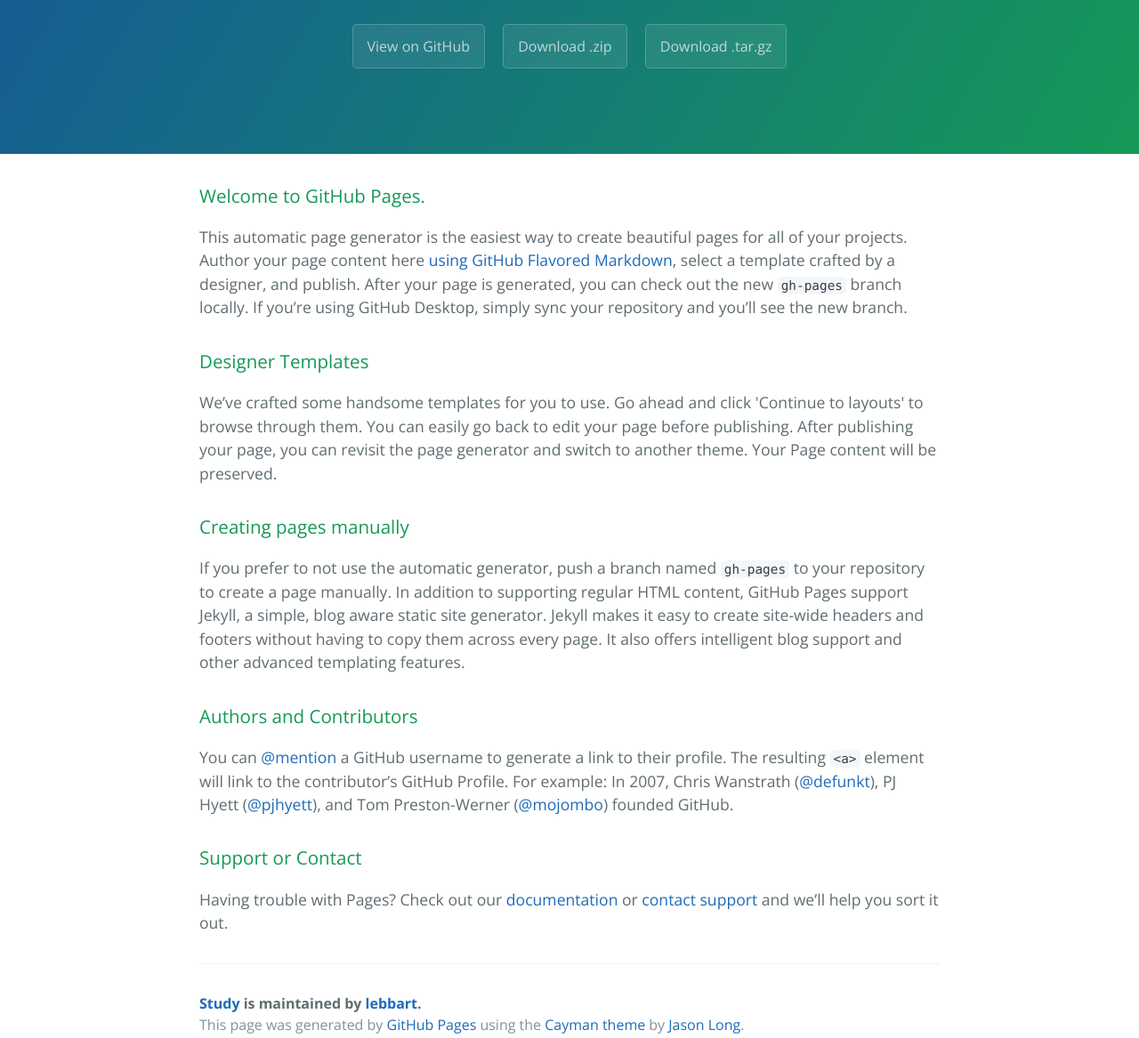
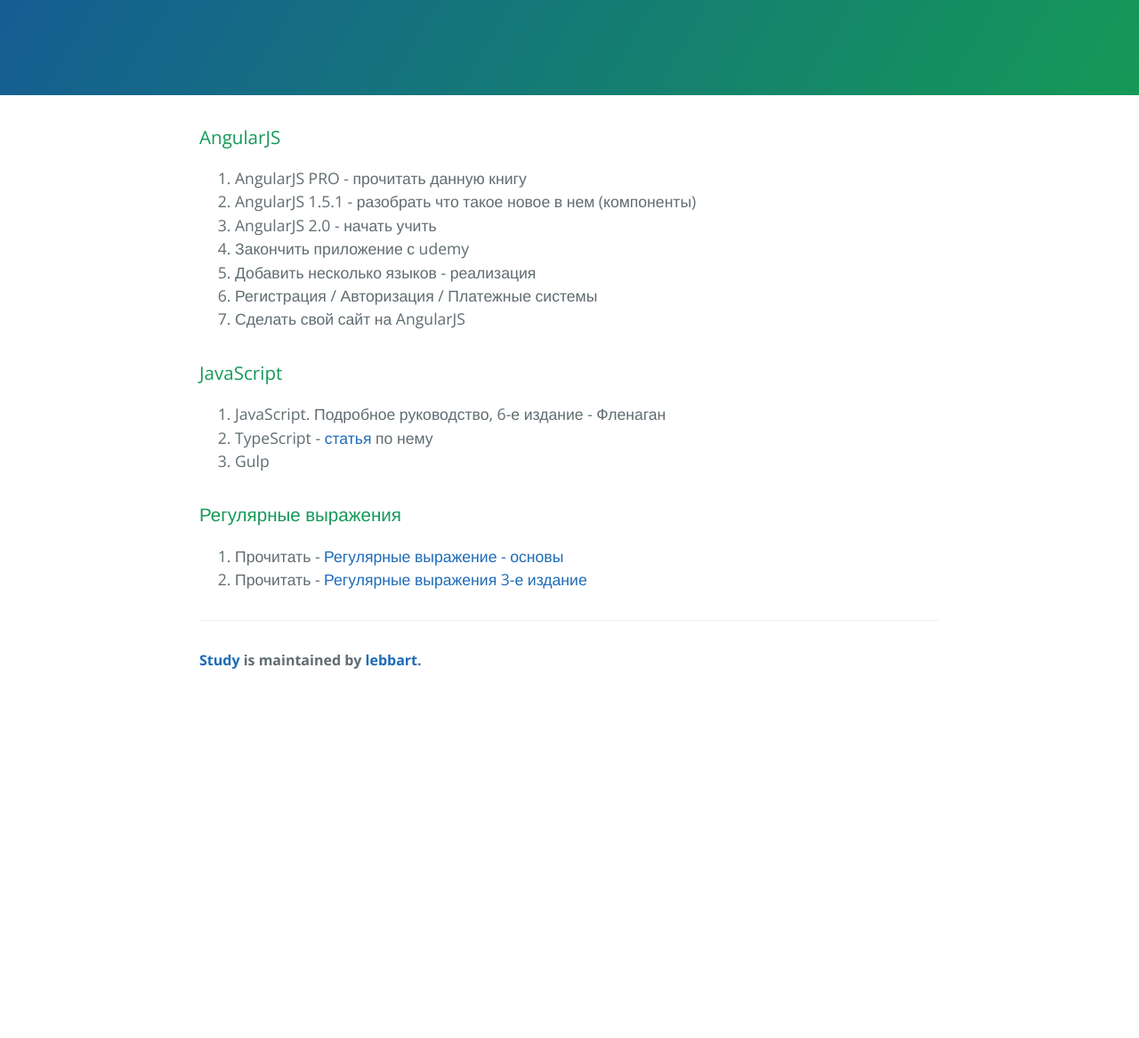
Before and after one commit to lebbart/study, a plain HTML site: page index.html in a window 1280 px wide. Shown: the part 240-1407 px from the top of the page at 89% size. After the commit the page ends 1026 px from the top, so only its background shows below. Drawn offline with nearby package versions, Linux system fonts and the light colour scheme.

Commit message:
Added info what I want to do.

```diff
--- a/index.html
+++ b/index.html
@@ -12,42 +12,55 @@
 <body>
 <section class="page-header">
     <h1 class="project-name">Study</h1>
-      <h2 class="project-tagline">This repo is for myself and some interesting things which I should do to have more knowledges and experience in front-end coding.</h2>
-      <a href="https://github.com/lebbart/study" class="btn">View on GitHub</a>
-      <a href="https://github.com/lebbart/study/zipball/master" class="btn">Download .zip</a>
-      <a href="https://github.com/lebbart/study/tarball/master" class="btn">Download .tar.gz</a>
+
+    <h2 class="project-tagline">This repo is for myself and some interesting things which I should do to have more
+        knowledges and experience in front-end coding.</h2>
 </section>
 
 <section class="main-content">
     <h3>
-<a id="welcome-to-github-pages" class="anchor" href="#welcome-to-github-pages" aria-hidden="true"><span aria-hidden="true" class="octicon octicon-link"></span></a>Welcome to GitHub Pages.</h3>
+        <a id="welcome-to-github-pages" class="anchor" href="#welcome-to-github-pages" aria-hidden="true"><span
+                aria-hidden="true" class="octicon octicon-link"></span></a>AngularJS</h3>
 
-<p>This automatic page generator is the easiest way to create beautiful pages for all of your projects. Author your page content here <a href="https://guides.github.com/features/mastering-markdown/">using GitHub Flavored Markdown</a>, select a template crafted by a designer, and publish. After your page is generated, you can check out the new <code>gh-pages</code> branch locally. If you’re using GitHub Desktop, simply sync your repository and you’ll see the new branch.</p>
+    <p>
+        <ol>
+            <li>AngularJS PRO - прочитать данную книгу</li>
+            <li>AngularJS 1.5.1 - разобрать что такое новое в нем (компоненты)</li>
+            <li>AngularJS 2.0 - начать учить</li>
+            <li>Закончить приложение с udemy</li>
+            <li>Добавить несколько языков - реализация</li>
+            <li>Регистрация / Авторизация / Платежные системы</li>
+            <li>Сделать свой сайт на AngularJS</li>
+        </ol>
+    </p>
 
     <h3>
-<a id="designer-templates" class="anchor" href="#designer-templates" aria-hidden="true"><span aria-hidden="true" class="octicon octicon-link"></span></a>Designer Templates</h3>
+        <a id="designer-templates" class="anchor" href="#designer-templates" aria-hidden="true">
+            <span aria-hidden="true" class="octicon octicon-link"></span></a>JavaScript</h3>
 
-<p>We’ve crafted some handsome templates for you to use. Go ahead and click 'Continue to layouts' to browse through them. You can easily go back to edit your page before publishing. After publishing your page, you can revisit the page generator and switch to another theme. Your Page content will be preserved.</p>
+    <p>
+        <ol>
+            <li>JavaScript. Подробное руководство, 6-е издание - Фленаган</li>
+            <li>TypeScript - <a href="https://habrahabr.ru/post/258957/">статья</a> по нему</li>
+            <li>Gulp</li>
+        </ol>
+    </p>
 
     <h3>
-<a id="creating-pages-manually" class="anchor" href="#creating-pages-manually" aria-hidden="true"><span aria-hidden="true" class="octicon octicon-link"></span></a>Creating pages manually</h3>
+        <a id="creating-pages-manually" class="anchor" href="#creating-pages-manually" aria-hidden="true"><span
+                aria-hidden="true" class="octicon octicon-link"></span></a>Регулярные выражения</h3>
 
-<p>If you prefer to not use the automatic generator, push a branch named <code>gh-pages</code> to your repository to create a page manually. In addition to supporting regular HTML content, GitHub Pages support Jekyll, a simple, blog aware static site generator. Jekyll makes it easy to create site-wide headers and footers without having to copy them across every page. It also offers intelligent blog support and other advanced templating features.</p>
+    <p>
+        <ol>
+            <li>Прочитать - <a href="http://bizbook.ua/kompyuternaya_literatura/programmirovanie/programmirovanie_na_php_perl/34007">Регулярные выражение - основы</a></li>
+            <li>Прочитать - <a href="http://bizbook.ua/kompyuternaya_literatura/programmirovanie/programmirovanie_na_php_perl/27984">Регулярные выражения 3-е издание</a></li>
+        </ol>
+    </p>
 
-<h3>
-<a id="authors-and-contributors" class="anchor" href="#authors-and-contributors" aria-hidden="true"><span aria-hidden="true" class="octicon octicon-link"></span></a>Authors and Contributors</h3>
-
-<p>You can <a href="https://help.github.com/articles/basic-writing-and-formatting-syntax/#mentioning-users-and-teams" class="user-mention">@mention</a> a GitHub username to generate a link to their profile. The resulting <code>&lt;a&gt;</code> element will link to the contributor’s GitHub Profile. For example: In 2007, Chris Wanstrath (<a href="https://github.com/defunkt" class="user-mention">@defunkt</a>), PJ Hyett (<a href="https://github.com/pjhyett" class="user-mention">@pjhyett</a>), and Tom Preston-Werner (<a href="https://github.com/mojombo" class="user-mention">@mojombo</a>) founded GitHub.</p>
-
-<h3>
-<a id="support-or-contact" class="anchor" href="#support-or-contact" aria-hidden="true"><span aria-hidden="true" class="octicon octicon-link"></span></a>Support or Contact</h3>
-
-<p>Having trouble with Pages? Check out our <a href="https://help.github.com/pages">documentation</a> or <a href="https://github.com/contact">contact support</a> and we’ll help you sort it out.</p>
 
     <footer class="site-footer">
-        <span class="site-footer-owner"><a href="https://github.com/lebbart/study">Study</a> is maintained by <a href="https://github.com/lebbart">lebbart</a>.</span>
-
-        <span class="site-footer-credits">This page was generated by <a href="https://pages.github.com">GitHub Pages</a> using the <a href="https://github.com/jasonlong/cayman-theme">Cayman theme</a> by <a href="https://twitter.com/jasonlong">Jason Long</a>.</span>
+        <span class="site-footer-owner"><a href="https://github.com/lebbart/study">Study</a> is maintained by <a
+                href="https://github.com/lebbart">lebbart</a>.</span>
     </footer>
 
 </section>
```
Lines whose indentation alone changed are shown as unchanged.
